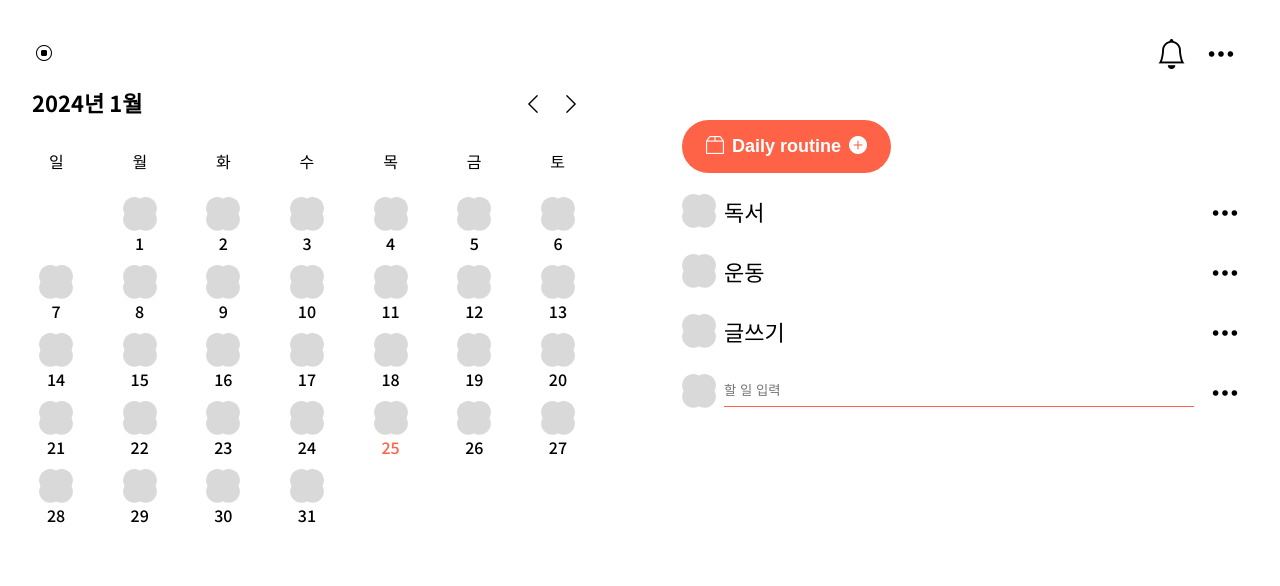
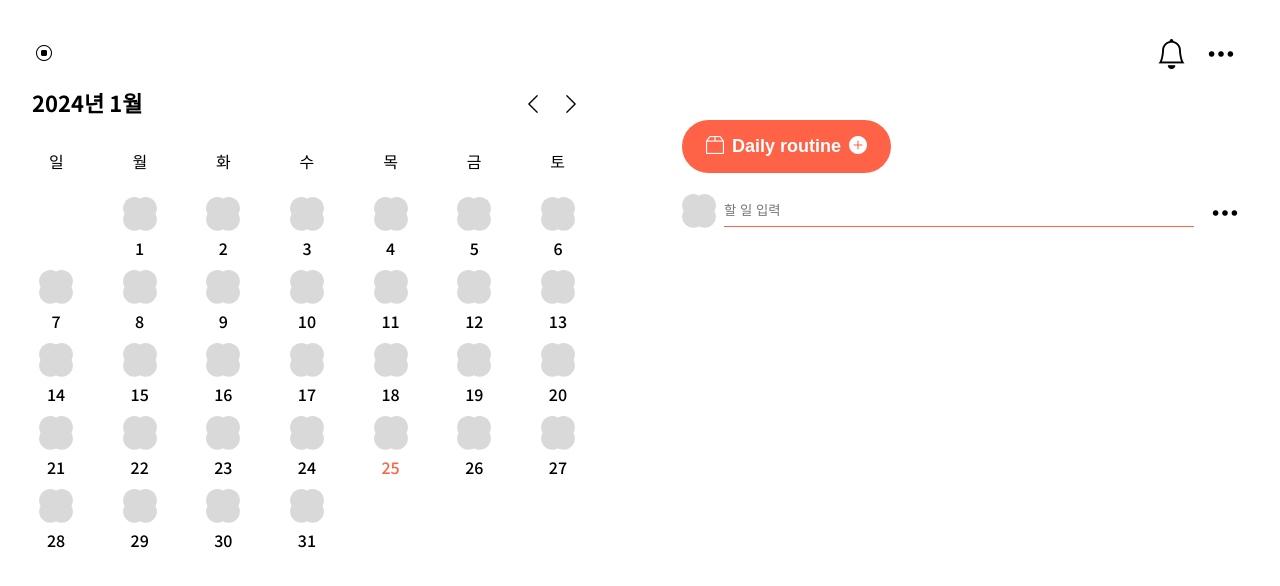
Before and after one commit to zladb/2024-winter-frontend-onboarding, a plain HTML site: page docs/public/index.html in a window 1280 px wide. Both pictures are taken after a click on the button "Daily routine". Drawn offline with nearby package versions, Linux system fonts and the light colour scheme.

Commit message:
local storage 연동, 날짜마다 todo 데이터 분리, 달력에 todo 갯수 표시

```diff
--- a/docs/public/index.html
+++ b/docs/public/index.html
@@ -69,6 +69,7 @@
               <i class="bi bi-plus-circle-fill icon" id="plus"></i>
               <!-- <i class="bi bi-plus-circle icon" id="plus"></i> -->
             </button>
+            <div class="todo__box--list" id="daily-routine-list">
               <div class="todo__item">
                 <svg
                   xmlns="http://www.w3.org/2000/svg"
@@ -153,6 +154,8 @@
                 <div class="todo__item--text">글쓰기</div>
                 <i class="bi bi-three-dots icon"></i>
               </div>
+            </div>
+
             <!-- <ul>
               <li class="todo__item">독서</li>
               <li class="todo__item">글쓰기</li>
--- a/docs/src/index.js
+++ b/docs/src/index.js
@@ -1,6 +1,6 @@
-// 1. 달력을 실제로 계산해서 뛰워줍니다.
-// 2. 목표 설정 버튼을 누르면, 할일 입력 버튼이 나옴.
-// 3. 할일을 입력하면 todo에 들어감.
+// 1. 실제로 작동하는 달력 구현. ✅
+// 2. 목표 설정 버튼을 누르면, 할일 입력 버튼이 나옴. ✅
+// 3. 할일을 입력하면 local storage에 데이터를 저장하고 todoList에 출력함. ✅
 // 4. 할일을 체크하면, 컬러가 바뀜.
 // 5. 할일 수정, 삭제
 
@@ -10,7 +10,7 @@ async function renderCalender(date) {
   const currentYear = date.getFullYear();
   const currentMonth = date.getMonth();
 
-  console.log(`${currentYear}년 ${currentMonth + 1}일`);
+  console.log(`${currentYear}년 ${currentMonth + 1}월`);
 
   document.querySelector(".year-month").textContent = `${currentYear}년 ${
     currentMonth + 1
@@ -28,60 +28,18 @@ async function renderCalender(date) {
   // 달력의 공백 - 지난 달
   htmlDummy += `<tr>`;
   for (let i = 0; i < firstDay; i++) {
-    htmlDummy += `<th class="day invisible"><svg
-    xmlns="http://www.w3.org/2000/svg"
-    width="34"
-    height="34"
-    viewBox="0 0 151 151"
-    fill="none"
-  >
-    <path
-      fill="#D9D9D9"
-      d="M100.5 50.099c0 27.614-22.386 50-50 50s-50-22.386-50-50c0-27.615 22.386-50 50-50s50 22.385 50 50Z"
-    />
-    <path
-      fill="#D9D9D9"
-      d="M150.5 50.099c0 27.614-22.386 50-50 50s-50-22.386-50-50c0-27.615 22.386-50 50-50s50 22.385 50 50Z"
-    />
-    <path
-      fill="#D9D9D9"
-      d="M150.5 100.099c0 27.614-22.386 50-50 50s-50-22.386-50-50c0-27.615 22.386-50 50-50s50 22.385 50 50Z"
-    />
-    <path
-      fill="#D9D9D9"
-      d="M100.5 100.099c0 27.614-22.386 50-50 50s-50-22.386-50-50c0-27.615 22.386-50 50-50s50 22.385 50 50Z"
-    /></svg
-  >${i}</div>`;
+    htmlDummy += `<th class="day invisible">${createSvgIcon()}${i}</div>`;
   }
 
   // 실제 달력 부분
   for (let i = 1; i <= lastDay; i++) {
-    htmlDummy += `<th class="day" id="${currentYear}-${String(
-      currentMonth + 1
-    ).padStart(2, "0")}-${String(i).padStart(2, "0")}"><svg
-    xmlns="http://www.w3.org/2000/svg"
-    width="34"
-    height="34"
-    viewBox="0 0 151 151"
-    fill="none"
-  >
-    <path
-      fill="#D9D9D9"
-      d="M100.5 50.099c0 27.614-22.386 50-50 50s-50-22.386-50-50c0-27.615 22.386-50 50-50s50 22.385 50 50Z"
-    />
-    <path
-      fill="#D9D9D9"
-      d="M150.5 50.099c0 27.614-22.386 50-50 50s-50-22.386-50-50c0-27.615 22.386-50 50-50s50 22.385 50 50Z"
-    />
-    <path
-      fill="#D9D9D9"
-      d="M150.5 100.099c0 27.614-22.386 50-50 50s-50-22.386-50-50c0-27.615 22.386-50 50-50s50 22.385 50 50Z"
-    />
-    <path
-      fill="#D9D9D9"
-      d="M100.5 100.099c0 27.614-22.386 50-50 50s-50-22.386-50-50c0-27.615 22.386-50 50-50s50 22.385 50 50Z"
-    /></svg
-  >${i}</div>`;
+    let formattedDate = `${currentYear}-${String(currentMonth + 1).padStart(
+      2,
+      "0"
+    )}-${String(i).padStart(2, "0")}`;
+    htmlDummy += `<th class="day" id="${formattedDate}">${createSvgIcon(
+      formattedDate
+    )}${i}</div>`;
 
     if ((firstDay + i - 1) % 7 == 6) {
       htmlDummy += `</tr><tr>`;
@@ -90,44 +48,22 @@ async function renderCalender(date) {
 
   // 달력의 공백 - 이번달
   for (let i = limitDay; i < nextDay; i++) {
-    htmlDummy += `<th class="day invisible"><svg
-    xmlns="http://www.w3.org/2000/svg"
-    width="34"
-    height="34"
-    viewBox="0 0 151 151"
-    fill="none"
-  >
-    <path
-      fill="#D9D9D9"
-      d="M100.5 50.099c0 27.614-22.386 50-50 50s-50-22.386-50-50c0-27.615 22.386-50 50-50s50 22.385 50 50Z"
-    />
-    <path
-      fill="#D9D9D9"
-      d="M150.5 50.099c0 27.614-22.386 50-50 50s-50-22.386-50-50c0-27.615 22.386-50 50-50s50 22.385 50 50Z"
-    />
-    <path
-      fill="#D9D9D9"
-      d="M150.5 100.099c0 27.614-22.386 50-50 50s-50-22.386-50-50c0-27.615 22.386-50 50-50s50 22.385 50 50Z"
-    />
-    <path
-      fill="#D9D9D9"
-      d="M100.5 100.099c0 27.614-22.386 50-50 50s-50-22.386-50-50c0-27.615 22.386-50 50-50s50 22.385 50 50Z"
-    /></svg
-  >${i}</div>`;
+    htmlDummy += `<th class="day invisible">${createSvgIcon()}${i}</div>`;
   }
 
   document.querySelector("tbody").innerHTML = htmlDummy;
 }
 
 // 선택한 날짜를 포커싱하고 date를 새로 지정함.
-function focusedDay(date, prev_date) {
-  let seleted_day = document.getElementById(String(date));
-  seleted_day.classList.add("selected");
+async function focusedDay(formattedDate, prevDate) {
+  let seletedDay = document.getElementById(String(formattedDate));
+  seletedDay.classList.add("selected");
 
-  if (arguments.length > 1 && date !== prev_date) {
-    let previous_day = document.getElementById(String(prev_date));
-    previous_day.classList.remove("selected");
+  if (arguments.length > 1 && formattedDate !== prevDate) {
+    let prevDateElement = document.getElementById(String(prevDate));
+    prevDateElement.classList.remove("selected");
   }
+  date = parseDate(formattedDate);
 }
 
 // Date() -> yyyy-MM-dd
@@ -159,12 +95,16 @@ function parseDate(date) {
 // 각 날마다 이벤트 핸들러 붙여주기 - 캘린더 렌더 후 실행
 const attachDayHandler = () => {
   document.querySelectorAll(".day").forEach((dayElement) => {
+    // 1. 날짜를 클릭하면 foucs하고, date를 업데이트함.
+    // 2. todo 아이템들을 렌더링함.
     dayElement.addEventListener("click", (event) => {
       const selectedDay = event.target.closest(".day");
-      focusedDay(selectedDay.id, prev_date);
-      prev_date = selectedDay.id;
+      focusedDay(selectedDay.id, prevDate);
+      prevDate = selectedDay.id;
       date = parseDate(selectedDay.id);
       console.log(`new date => ${date}`);
+
+      renderTodoItems(date);
     });
   });
 };
@@ -174,11 +114,15 @@ document.querySelector(`#prev`).onclick = () => {
   const lastDayOfLastMonth = new Date(date.getFullYear(), date.getMonth(), 0);
 
   date = lastDayOfLastMonth;
-  prev_date = getFormattedDate(date);
-  renderCalender(new Date(date.setMonth(date.getMonth()))).then(
-    attachDayHandler
+  prevDate = getFormattedDate(lastDayOfLastMonth);
+
+  renderCalender(new Date(date.setMonth(lastDayOfLastMonth.getMonth()))).then(
+    () => {
+      attachDayHandler();
+      focusedDay(prevDate);
+      renderTodoItems(lastDayOfLastMonth);
+    }
   );
-  focusedDay(prev_date);
 };
 
 // 다음달 이동
@@ -188,28 +132,43 @@ document.querySelector(`#next`).onclick = () => {
     date.getMonth() + 1,
     1
   );
+
   date = firstDayOfNextMonth;
-  prev_date = getFormattedDate(date);
-  renderCalender(new Date(date.setMonth(date.getMonth()))).then(
-    attachDayHandler
-  );
-  focusedDay(prev_date);
+  prevDate = getFormattedDate(firstDayOfNextMonth);
+
+  renderCalender(
+    new Date(firstDayOfNextMonth.setMonth(firstDayOfNextMonth.getMonth()))
+  ).then(() => {
+    attachDayHandler();
+    focusedDay(prevDate);
+    renderTodoItems(firstDayOfNextMonth);
+  });
 };
 
 let date = new Date();
-let formatted_date = getFormattedDate(date);
-let prev_date = formatted_date;
+console.log(date);
+let formattedDate = getFormattedDate(date);
+let prevDate = formattedDate;
 
-renderCalender(date).then(attachDayHandler);
-focusedDay(formatted_date);
+renderCalender(date).then(() => {
+  attachDayHandler();
+  focusedDay(formattedDate);
+  renderTodoItems(new Date());
+});
 
 //-------------------------todo 부분---------------------------------
+
+document.querySelector("#daily-routine-button").onclick = () => {
+  document.getElementById("daily-routine-button").disabled = true;
+  console.log(date);
+  addTodoItem(date);
+};
 
 let id_cnt = 0;
 
 // 투두 등록하기
-async function addTodoItem() {
-  const dailyRoutineContainer = document.querySelector("#daily-routine");
+async function addTodoItem(selectedDate) {
+  const dailyRoutineContainer = document.querySelector("#daily-routine-list");
 
   // 새로운 todo__item 생성하기 with text input
   const todoItem = document.createElement("div");
@@ -247,7 +206,7 @@ async function addTodoItem() {
 
   dailyRoutineContainer.appendChild(todoItem);
 
-  // input- 설정
+  // input 설정
   let input = document.getElementById("todo-item--input");
   input.focus();
   input.style = styleInput;
@@ -259,21 +218,67 @@ async function addTodoItem() {
       input.remove();
       todo_text = document.getElementById("new_todo");
       todo_text.textContent = inputValue;
-      todo_text.id = id_cnt++;
+      todo_text.id = id_cnt;
       todo_text.classList.add("todo__item--text");
+
+      let todoItem = {
+        id: id_cnt,
+        text: input.value,
+        checked: false,
+      };
+
+      let todoArray =
+        JSON.parse(localStorage.getItem(getFormattedDate(selectedDate))) || [];
+
+      todoArray.push(todoItem);
+      localStorage.setItem(
+        getFormattedDate(selectedDate),
+        JSON.stringify(todoArray)
+      );
+      console.log(localStorage);
+
+      updateTodoCount(selectedDate);
 
       // 버튼은 다시 활성화 해줌.
       document.getElementById("daily-routine-button").disabled = false;
+
+      id_cnt++;
     }
   });
 
   return;
 }
 
-document.querySelector("#daily-routine-button").onclick = async () => {
-  document.getElementById("daily-routine-button").disabled = true;
-  addTodoItem();
-};
+// 투두리스트 로컬 스토리지에서 가져와서 렌더링
+function renderTodoItems(date) {
+  const todoList = document.querySelector("#daily-routine-list");
+
+  let todoArray =
+    JSON.parse(localStorage.getItem(getFormattedDate(date))) || [];
+  // console.log("data from local storage ->", todoArray);
+
+  // 기존의 todoList의 HTML을 다 지운다.
+  while (todoList.firstChild) {
+    todoList.removeChild(todoList.firstChild);
+  }
+
+  todoItemsHTML = ``;
+
+  todoArray.forEach((todoInfo) => {
+    // 새로운 todo__item 생성하기 with text input
+    const todoItem = document.createElement("div");
+    todoItem.className = "todo__item";
+
+    todoItem.innerHTML = `
+    ${renderSvg()}
+  <div id="${todoInfo.id}" class="todo__item--text">${todoInfo.text}</div>
+      <i class="bi bi-three-dots icon"></i>
+    `;
+
+    console.log(todoItem);
+    todoList.appendChild(todoItem);
+  });
+}
 
 const styleInput = `
   flex: 2;
@@ -285,3 +290,84 @@ const styleInput = `
   border: none;
   border-bottom: 1px solid tomato;
 `;
+
+//-------------------------로컬 스토리지---------------------------------
+
+// localStorage.clear();
+
+// 클로버 아이콘
+function createSvgIcon(formattedDate) {
+  // let formattedDate = getFormattedDate(date);
+  let todoArray = JSON.parse(localStorage.getItem(formattedDate)) || [];
+
+  todo_count = todoArray.length;
+  if (todo_count == 0) {
+    todo_count = " ";
+  }
+
+  return `
+  <div class = "icon-container">
+    ${renderSvg()}
+  <div class="number-overlay">${todo_count}</div>
+
+  <style>
+  .icon-container {
+    position: relative;
+    display: inline-block;
+  }
+
+  .number-overlay {
+    position: absolute;
+    top: 50%;
+    left: 50%;
+    transform: translate(-50%, -65%);
+    font-size: 14px; /* 적절한 크기로 조절하세요 */
+    color: white; /* 숫자 색상 */
+    font-weight: bold;
+  }
+  </style>
+
+  </div>`;
+}
+
+function renderSvg() {
+  return `<svg
+  xmlns="http://www.w3.org/2000/svg"
+  width="34"
+  height="34"
+  viewBox="0 0 151 151"
+  fill="none"
+>
+  <path
+    fill="#D9D9D9"
+    d="M100.5 50.099c0 27.614-22.386 50-50 50s-50-22.386-50-50c0-27.615 22.386-50 50-50s50 22.385 50 50Z"
+  />
+  <path
+    fill="#D9D9D9"
+    d="M150.5 50.099c0 27.614-22.386 50-50 50s-50-22.386-50-50c0-27.615 22.386-50 50-50s50 22.385 50 50Z"
+  />
+  <path
+    fill="#D9D9D9"
+    d="M150.5 100.099c0 27.614-22.386 50-50 50s-50-22.386-50-50c0-27.615 22.386-50 50-50s50 22.385 50 50Z"
+  />
+  <path
+    fill="#D9D9D9"
+    d="M100.5 100.099c0 27.614-22.386 50-50 50s-50-22.386-50-50c0-27.615 22.386-50 50-50s50 22.385 50 50Z"
+  /></svg>`;
+}
+
+// 투두 갯수 업데이트
+function updateTodoCount(selectedDay) {
+  let formattedDate = getFormattedDate(selectedDay);
+  let todoArray = JSON.parse(localStorage.getItem(formattedDate)) || [];
+
+  todo_count = todoArray.length;
+  if (todo_count == 0) {
+    todo_count = " ";
+  }
+
+  const targetDay = document.getElementById(formattedDate);
+  let countElement = targetDay.querySelector(".number-overlay");
+
+  countElement.textContent = todo_count;
+}
--- a/docs/src/styles/style.css
+++ b/docs/src/styles/style.css
@@ -227,3 +227,18 @@ th {
   border: none;
   border-bottom: 1px solid tomato;
 }
+
+.icon-container {
+  position: relative;
+  display: inline-block;
+}
+
+.number-overlay {
+  position: absolute;
+  top: 50%;
+  left: 50%;
+  transform: translate(-50%, -65%);
+  font-size: 14px; /* 적절한 크기로 조절하세요 */
+  color: white; /* 숫자 색상 */
+  font-weight: bold;
+}
```
Lines whose indentation alone changed are shown as unchanged.
